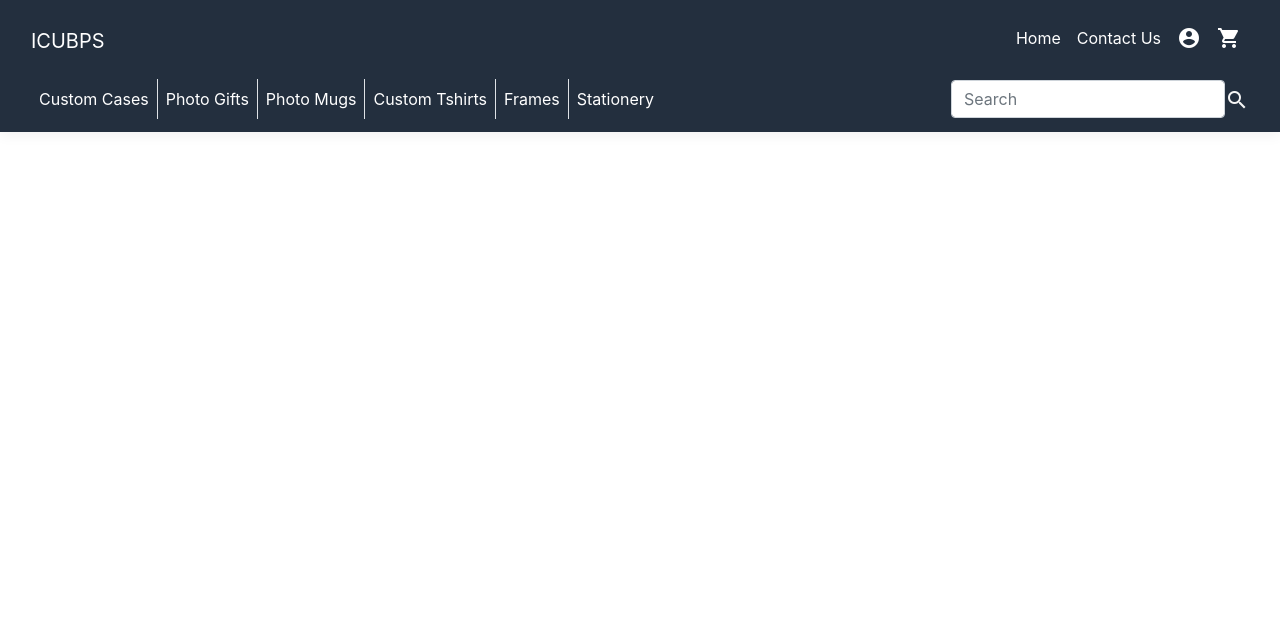
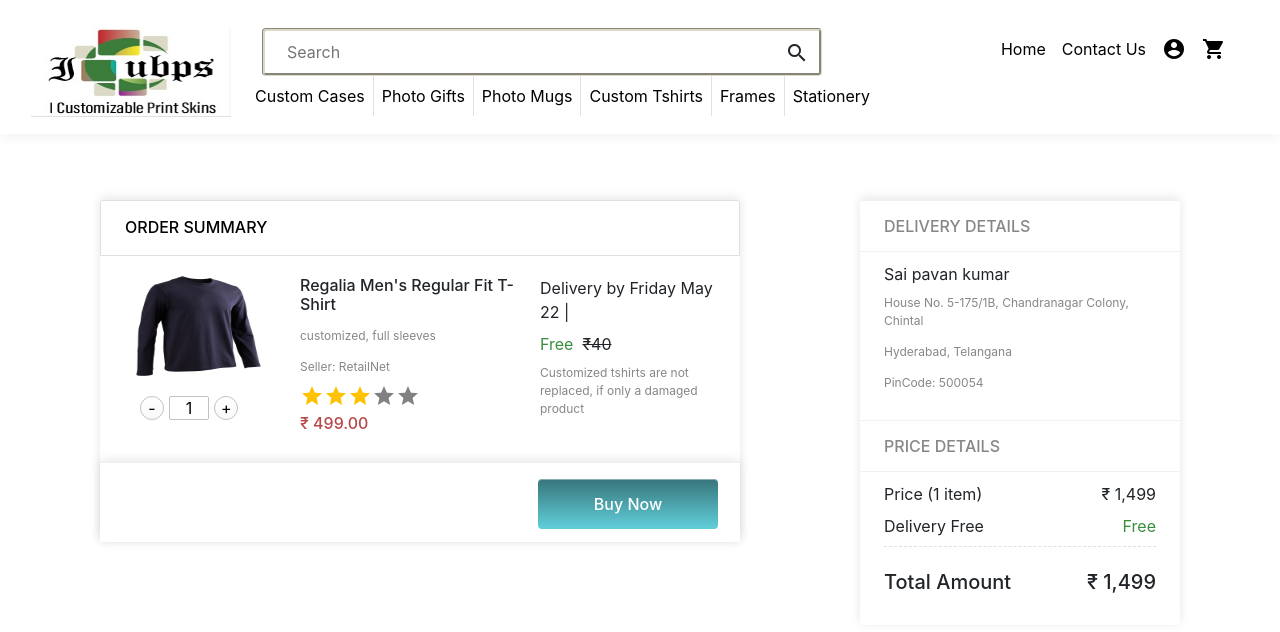
Before and after one commit to saipavankumar-mt/icubps-ui, an Angular app in the folder icubps-app/: page /basket in a window 1280 px wide. Before the commit this address led to /. Shown: the top 632 px of the page. Built offline with nearby package versions, Linux system fonts and the light colour scheme.

Commit message:
Integrated details page, basket page

```diff
--- a/icubps-app/src/app/app-routing.module.ts
+++ b/icubps-app/src/app/app-routing.module.ts
@@ -6,13 +6,15 @@ import { HomeComponent } from './home/home.component';
 import { UserLoginComponent } from './user-login/user-login.component';
 import { CustomTshirtsComponent } from './custom-tshirts/custom-tshirts.component';
 import { CreateDesignComponent } from './create-design/create-design.component';
+import { BasketComponent } from './basket/basket.component';
 
 const routes: Routes = [
   { path: 'contactUs', component: ContactUsComponent },
   { path: 'home', component: HomeComponent },
   { path: 'signInSignUp', component: UserLoginComponent },
   { path: 'customTShirts', component: CustomTshirtsComponent },
-  { path: 'photomugs', component: CreateDesignComponent }
+  { path: 'photomugs', component: CreateDesignComponent },
+  { path: 'basket', component: BasketComponent },
 ];
 
 @NgModule({
--- a/icubps-app/src/app/app.module.ts
+++ b/icubps-app/src/app/app.module.ts
@@ -27,6 +27,7 @@ import { FilterComponent } from './utilities/filter/filter.component';
 import { CreateDesignComponent } from './create-design/create-design.component';
 import { StarRatingComponent } from './star-rating/star-rating.component';
 import { MiniCartComponent } from './mini-cart/mini-cart.component';
+import { BasketComponent } from './basket/basket.component';
 
 
 
@@ -45,7 +46,8 @@ import { MiniCartComponent } from './mini-cart/mini-cart.component';
     FilterComponent,
     CreateDesignComponent,
     StarRatingComponent,
-    MiniCartComponent
+    MiniCartComponent,
+    BasketComponent
   ],
   imports: [
     BrowserModule,
--- /dev/null
+++ b/icubps-app/src/app/basket/basket.component.css
@@ -0,0 +1,194 @@
+.single-item-box{
+    padding: 20px;
+}
+
+.free-space{
+  padding-top: 50px;
+}
+
+.overall-summary{
+  display: flex;
+  flex-direction: row;
+  justify-content: space-between;
+}
+
+.order-summary-wrapper{
+  margin-left: 100px;
+  width: 50%;
+}
+
+.order-summary{
+    box-shadow: 0 -2px 10px 0 rgba(0,0,0,.1);
+}
+
+.details-box{
+  width: 25%;
+  box-shadow: 0 -2px 10px 0 rgba(0,0,0,.1);
+  margin-right: 100px;
+}
+
+.description-box{
+  width: 40%;
+}
+
+.delivery-box{
+  width: 30%;
+}
+
+.title-box{
+    width: 100%;
+    height: 56px;
+    font-size: 16px;
+    font-weight: 500;
+    padding: 14px 24px;
+    border-radius: 2px 2px 0 0;
+    /* background-image:linear-gradient(rgb(55,117,123), rgb(97, 207, 218)); */
+    border: 1px solid #e0e0e0;
+}
+
+.title-text-color{
+    color:black;
+}
+
+.flex-row-display{
+    display: flex;
+    flex-direction: row;
+    justify-content: space-between;
+}
+
+.img-resolution {
+    width: 160px;
+    height: 100px;
+  }
+
+  .custom-image-div{
+    width: 30%;
+  }
+
+  .qty-view{
+    display: flex;
+    color: #212121;
+    align-items: center;
+    padding-top: 20px;
+    width: 120px;
+    padding-left: 20px;
+    }
+
+  .roundbtn{
+    width: 24px;
+    height: 24px;
+    background: linear-gradient(#fff,#f9f9f9);
+    display: inline-block;
+    border: 1px solid #c2c2c2;
+    cursor: pointer;
+    font-size: 16px;
+    border-radius: 50%;
+    padding-top: 1px;
+    line-height: 1;
+  }
+
+  .qty-value{
+    display: inline-block;
+    padding: 3px 6px;
+    width: calc(100% - 60px);
+    height: 100%;
+    width: 40px;
+    height: 24px;
+    border-radius: 2px;
+    background-color: #fff;
+    border: 1px solid #c2c2c2;
+    margin: 0 5px;
+    text-align: center;
+  }
+
+  .subtitles{
+    font-size: 12px;
+    color: #878787;
+  }
+
+  .btn-order{
+    background: #fb641b;
+    box-shadow: 0 1px 2px 0 rgba(0,0,0,.2);
+    border: none;
+    color: #fff;
+  }
+
+.order-button-box{
+    border-top: 1px solid #f0f0f0;
+    background: #fff;
+    padding: 16px 22px;
+    box-shadow: 0 -2px 10px 0 rgba(0,0,0,.1);
+    display: flex;
+    justify-content: flex-end;
+    height: 80px;
+}
+
+
+.btn-cart-wrapper{
+  display:flex;
+  border-right-style: solid;
+  border-top-style: solid;
+  border-left-style: solid;
+  border-bottom-style: solid;
+  border-width: 0px;
+  height: 50px;
+  width: 180px;
+  background-image: linear-gradient(rgb(55,117,123), rgb(97, 207, 218));
+  background-position-x: initial;
+  background-position-y: initial;
+  background-size: initial;
+  background-attachment: initial;
+  background-origin: initial;
+  background-clip: initial;
+  background-color: initial;
+  box-shadow: 0 1px 0 rgba(255,255,255,.4) inset;
+  border-radius: 4px 4px 4px 4px;
+  justify-content: center;
+}
+
+.btn-cart{
+  width:150px;
+  display: flex;
+  align-items: center;
+  justify-content: center;
+}
+
+.btn-text{
+  color: white;
+  font-size: 16px;
+ font-weight: 500;
+}
+
+.title{
+  border-bottom: 1px solid #f0f0f0;
+  border-top: 1px solid #f0f0f0;
+    font-size: 16px;
+    display: block;
+    text-transform: uppercase;
+    padding: 13px 24px;
+    font-weight: 500;
+    color: #878787;
+    min-height: 47px;
+    border-radius: 2px 2px 0 0;
+}
+
+.sub-details{
+  padding: 10px 24px 20px;
+}
+
+.price-details{
+  padding: 10px 24px 20px;
+
+}
+
+.price-sub-details{
+  display: flex;
+  justify-content: space-between;
+}
+
+.price-total-details{
+  padding-top: 20px;
+  border-top: 1px dashed #e0e0e0;
+    font-weight: 500;
+    font-size: 18px;
+}
--- /dev/null
+++ b/icubps-app/src/app/basket/basket.component.html
@@ -0,0 +1,95 @@
+<div class="free-space"></div>
+<div class="overall-summary">
+    <div class="order-summary-wrapper">
+        <div class="order-summary">
+            <div class="title-box">
+                <span class="title-text-color">ORDER SUMMARY</span>
+            </div>
+            <div class="multiple-item-box">
+                <div class="single-item-box">
+                    <div class="flex-row-display">
+                        <div class="custom-image-div">
+                            <img class="img-resolution" src="assets/images/1.jpg" >
+                            <div class="qty-view">
+                                <button class="roundbtn">-</button>
+                                <div>
+                                    <input type="text" value="1" class="qty-value">
+                                </div>
+                                <button class="roundbtn">+</button>
+                             </div>
+                        </div>
+                        <div class="description-box">
+                            <h6>Regalia Men's Regular Fit T-Shirt</h6>
+                            <label class="subtitles">customized, full sleeves</label>
+                            <div>
+                                <label class="subtitles">Seller: RetailNet</label>
+                            </div>
+                            <app-star-rating></app-star-rating>
+                            <h6 style="color:'rgb(182,73,74)';">&#x20b9; 499.00</h6>
+                        </div>
+                        <div class="delivery-box">
+                            <div>
+                                <label>Delivery by Friday May 22 | &nbsp;</label>
+                                <label style="color: #388e3c;">Free &nbsp; </label>
+                                <label style="text-decoration: line-through;"> &#x20b9;40</label>
+                            </div>
+                            <div>
+                                <label class="subtitles">Customized tshirts are not replaced, if only a damaged product</label>
+                            </div>
+                        </div>
+                    </div>
+                </div>
+            </div>
+
+            <div class="order-button-box">
+                <div class="btn-cart-wrapper">
+                    <div class="btn-cart" >
+                        <a class="btn-text">Buy Now</a>
+                    </div>
+                </div>
+            </div>
+
+        </div>
+    </div>
+
+    <div class="details-box">
+        <div class="address-summary">
+            <div>
+                <span class="title">Delivery Details</span>
+            </div>
+            <div class="sub-details">
+                <label>Sai pavan kumar</label>
+                <div>
+                    <label class="subtitles">House No. 5-175/1B, Chandranagar Colony, Chintal</label>
+                </div>
+                <div>
+                    <label class="subtitles">Hyderabad, Telangana</label>
+                </div>
+                <div>
+                    <label class="subtitles">PinCode: 500054</label>
+                </div>
+            </div>
+        </div>
+        <div class="price-summary">
+            <div>
+                <span class="title">Price Details</span>
+            </div>
+            <div class="price-details">
+                <div class="price-sub-details">
+                    <label style="font-size: 16px;">Price (1 item)</label>
+                    <label style="font-size: 16px;">&#x20b9; 1,499</label>
+                </div>
+                <div class="price-sub-details">
+                    <label style="font-size: 16px;">Delivery Free</label>
+                    <label style="color: #388e3c;">Free</label>
+                </div>
+                <div class="price-sub-details price-total-details">
+                    <label style="font-size: 20px;">Total Amount</label>
+                    <label style="font-size: 20px;">&#x20b9; 1,499</label>
+                </div>
+            </div>
+
+        </div>
+    </div>
+
+</div>
--- a/icubps-app/src/app/categories-grid/categories-grid.component.css
+++ b/icubps-app/src/app/categories-grid/categories-grid.component.css
@@ -16,6 +16,6 @@
   height: 400px;
   margin: 10px;
   box-sizing: border-box;
-  box-shadow: 0 4px 8px 0 rgba(0, 0, 0, 0.2), 0 6px 20px 0 rgba(0, 0, 0, 0.19);;
-
+  /* box-shadow: 0 4px 8px 0 rgba(0, 0, 0, 0.2), 0 6px 20px 0 rgba(0, 0, 0, 0.19);; */
+  box-shadow: 0 4px 8px 0 rgba(0,0,0,.1);
 }
--- a/icubps-app/src/app/mini-cart/mini-cart.component.css
+++ b/icubps-app/src/app/mini-cart/mini-cart.component.css
@@ -31,7 +31,7 @@
     border-width: 0px;
     height: 34px;
     width: 200px;
-    background-image: linear-gradient(rgb(247, 223, 165), rgb(240, 193, 75));
+    background-image: linear-gradient(rgb(55,117,123), rgb(97, 207, 218));
     background-position-x: initial;
     background-position-y: initial;
     background-size: initial;
@@ -55,3 +55,9 @@
  .free-space-between{
      padding-bottom: 25px;
  }
+
+ .btn-text{
+     color: white;
+     font-size: 16px;
+    font-weight: 500;
+ }
--- a/icubps-app/src/app/mini-cart/mini-cart.component.html
+++ b/icubps-app/src/app/mini-cart/mini-cart.component.html
@@ -19,13 +19,15 @@
         <div class="icon-cart">
             <mat-icon>add_shopping_cart</mat-icon>
         </div>
-        <div class="btn-cart">Add to Cart</div>
+        <div class="btn-cart "><a class="btn-text">Add to Cart</a></div>
     </div>
     <div class="free-space-between"></div>
     <div class="btn-cart-wrapper">
         <div class="icon-cart">
             <mat-icon>shop</mat-icon>
         </div>
-        <div class="btn-cart">Buy Now</div>
+        <div class="btn-cart" >
+            <a class="btn-text" [routerLink]="['/basket']">Buy Now</a>
+        </div>
     </div>
 </div>
--- a/icubps-app/src/app/nav-menu/nav-menu.component.css
+++ b/icubps-app/src/app/nav-menu/nav-menu.component.css
@@ -20,13 +20,19 @@ html {
 }
 
 .box-color{
-  background-color:rgb(35,47,62);
+  /*background-image:linear-gradient(rgb(2, 42, 48), rgb(107, 212, 228));   blue background*/
+  /* background-image:linear-gradient(rgb(55,117,123), rgb(97, 207, 218)); */
+  /* background-image:linear-gradient(rgb(137,78,182), rgb(54,105,198)); */
+
 }
 
-nav .navbar-nav li a {
+/* nav .navbar-nav li a {
   color: white !important;
+} */
+
+.nav-link{
+  color: black !important;
 }
-
 
 @media (min-width: 576px){
   .navbar-expand-sm {
@@ -34,18 +40,45 @@ nav .navbar-nav li a {
     -webkit-box-direction: normal;
     flex-flow: column nowrap;
     -webkit-box-pack: start;
-    justify-content: flex-start;
+    justify-content: space-between;
 }
+}
+
+.content-container{
+  width: 1200px;
 }
 
 .container{
   padding-top: 10px;
-  padding-bottom: 5px;
   max-width: 100%;
+}
+
+.routeContainer{
+  padding-bottom: 10px;
+  width: 100%;
+  display: flex;
+  justify-content: space-between !important;
+}
+
+.head-container{
+  background-color:#41a811f1;
+}
+
+.search-textbox{
+  width: 500px;
+  border-style: none;
 }
 
 .search{
   display: flex;
+  border-right-style: groove;
+    border-top-style: groove;
+    border-left-style: groove;
+    border-bottom-style: groove;
+    border-color: rgb(220,217,198);
+    box-shadow: 0 1px 0 rgba(255,255,255,.4) inset;
+    border-radius: 4px 4px 4px 4px;
+    padding: 2px 10px 2px 20px;
 }
 
 .search-icon{
@@ -53,5 +86,15 @@ nav .navbar-nav li a {
 }
 
 .search-icon-mat{
-  color: whitesmoke;
+  color: black;
 }
+
+.img-resolution{
+  width: 200px;
+  height: 100px;
+}
+
+.nav-header{
+  display: flex;
+  flex-flow: column;
+}
--- a/icubps-app/src/app/nav-menu/nav-menu.component.html
+++ b/icubps-app/src/app/nav-menu/nav-menu.component.html
@@ -3,7 +3,11 @@
     class="navbar navbar-expand-sm navbar-toggleable-sm navbar-light box-shadow box-color mb-3"
   >
   <div class="container">
-      <a class="navbar-brand">ICUBPS</a>
+    <div>
+      <img class="navbar-brand img-resolution" src="assets/images/icubps-logo.jpg">
+    </div>
+    <div class="content-container">
+      <div class="container">
         <button
           class="navbar-toggler"
           type="button"
@@ -15,6 +19,19 @@
         >
           <span class="navbar-toggler-icon"></span>
         </button>
+        <div class="search">
+          <input
+            id="searchQuery"
+            type="text"
+            class="search-textbox"
+            name="searchQuery"
+            placeholder="Search"
+          />
+          <span class="search-icon"
+            ><mat-icon
+              >search</mat-icon
+            ></span>
+        </div>
         <div
           class="navbar-collapse collapse d-sm-inline-flex flex-sm-row-reverse"
           [ngClass]="{ show: isExpanded }"
@@ -49,12 +66,8 @@
           </ul>
         </div>
       </div>
-    <div class="container">
-      <div
-        class="navbar-collapse collapse d-sm-inline-flex flex-sm-row"
-        [ngClass]="{ show: isExpanded }"
-      >
-        <ul class="navbar-nav flex-grow">
+      <div class="routeContainer">
+        <ul class="navbar-nav uk-flex-wrap-space-between">
           <li
             class="nav-item border-right"
             [routerLinkActive]="['link-active']"
@@ -89,29 +102,11 @@
             <a class="nav-link text-dark" [routerLink]="['']">Stationery</a>
           </li>
         </ul>
-        <div
-          class="navbar-collapse collapse d-sm-inline-flex flex-sm-row-reverse"
-        >
-          <ul class="navbar-nav flex-grow">
-            <li class="nav-item" [routerLinkActive]="['link-active']">
-              <div class="search">
-                <input
-                  id="searchQuery"
-                  type="text"
-                  class="form-control"
-                  name="searchQuery"
-                  placeholder="Search"
-                />
-                <span class="search-icon"
-                  ><mat-icon [ngStyle]="{ color: 'whitesmoke' }"
-                    >search</mat-icon
-                  ></span
-                >
-              </div>
-            </li>
-          </ul>
       </div>
     </div>
   </div>
+
+
+
   </nav>
 </header>
```
Also changed, not shown: icubps-app/src/app/basket/basket.component.ts (added, +15 -0 lines), icubps-app/src/assets/images/icubps-logo.jpg (added), 1 other file (tests, documents, lock files or other folders). Lines whose indentation alone changed are shown as unchanged.
